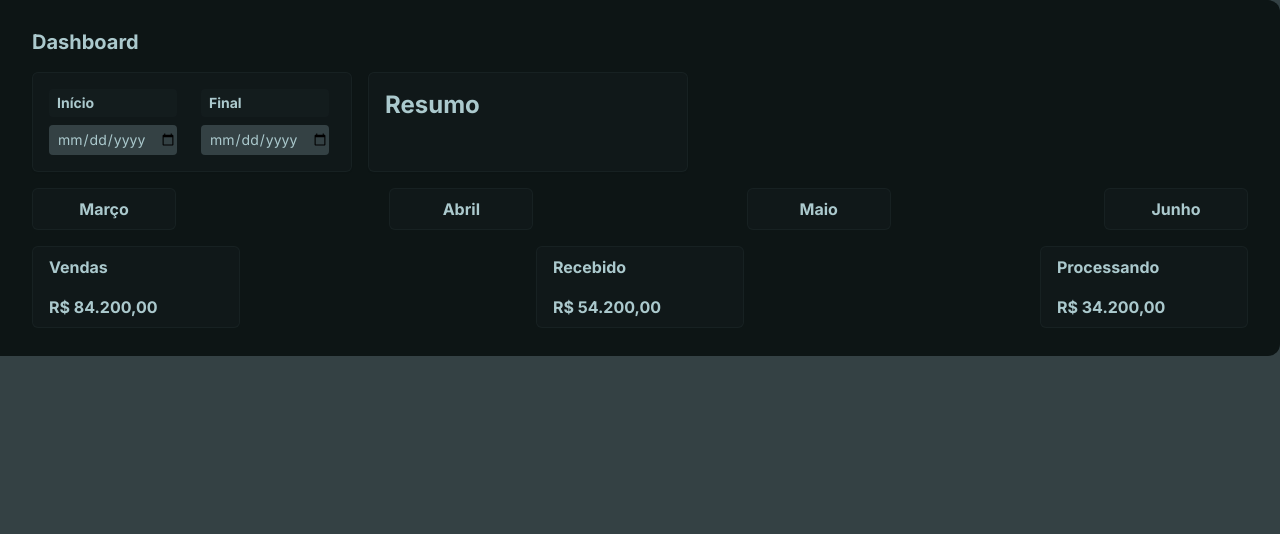
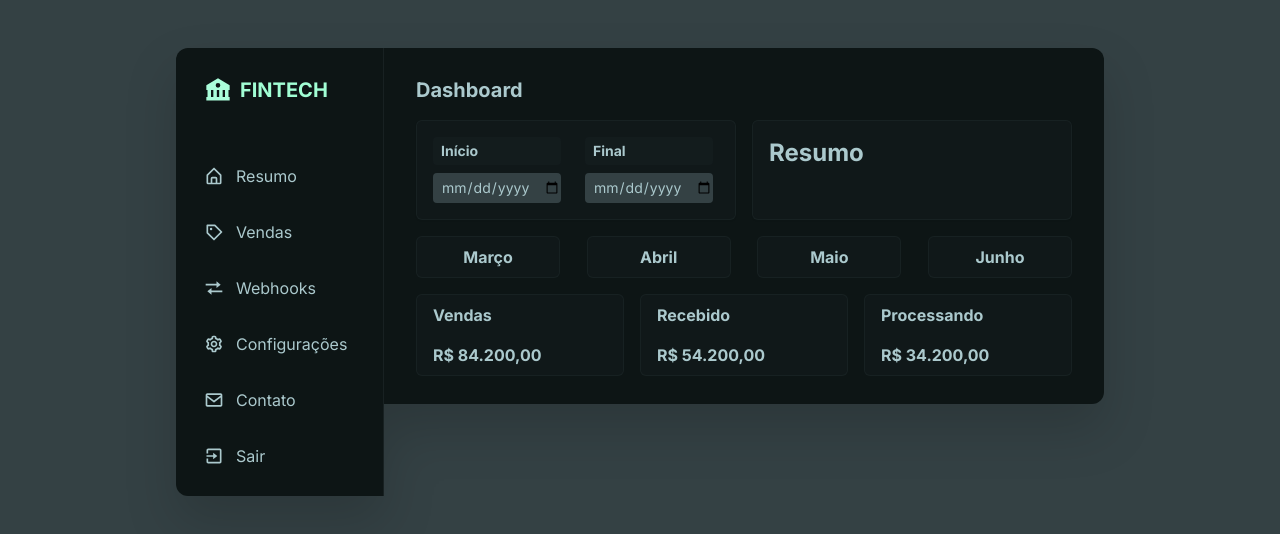
Before and after one commit to willyancr/Fintech, a React (Vite) app: page / in a window 1280 px wide. Shown: the top 534 px of the page. Built offline with nearby package versions, Linux system fonts and the light colour scheme.

Commit message:
feat: Add react-router-dom and update dependencies
Added react-router-dom to package.json and package-lock.json. Updated
dependencies to include react-router and @remix-run/router with specific
versions. Also added Menu component to App.tsx.

```diff
--- a/package.json
+++ b/package.json
@@ -15,6 +15,7 @@
     "react": "^18.2.0",
     "react-dom": "^18.2.0",
     "react-icons": "^5.0.1",
+    "react-router-dom": "^6.22.3",
     "tailwind-merge": "^2.2.2",
     "tailwindcss-animate": "^1.0.7"
   },
--- a/src/App.tsx
+++ b/src/App.tsx
@@ -1,10 +1,11 @@
 import './App.css';
-import React from 'react';
 import Home from './components/Home';
+import Menu from './components/Menu';
 
 function App() {
   return (
-    <div >
+    <div className="flex m-12 h-auto drop-shadow-2xl justify-center">
+      <Menu />
       <Home />
     </div>
   );
```
Also changed, not shown: 1 other file (tests, documents, lock files or other folders).
